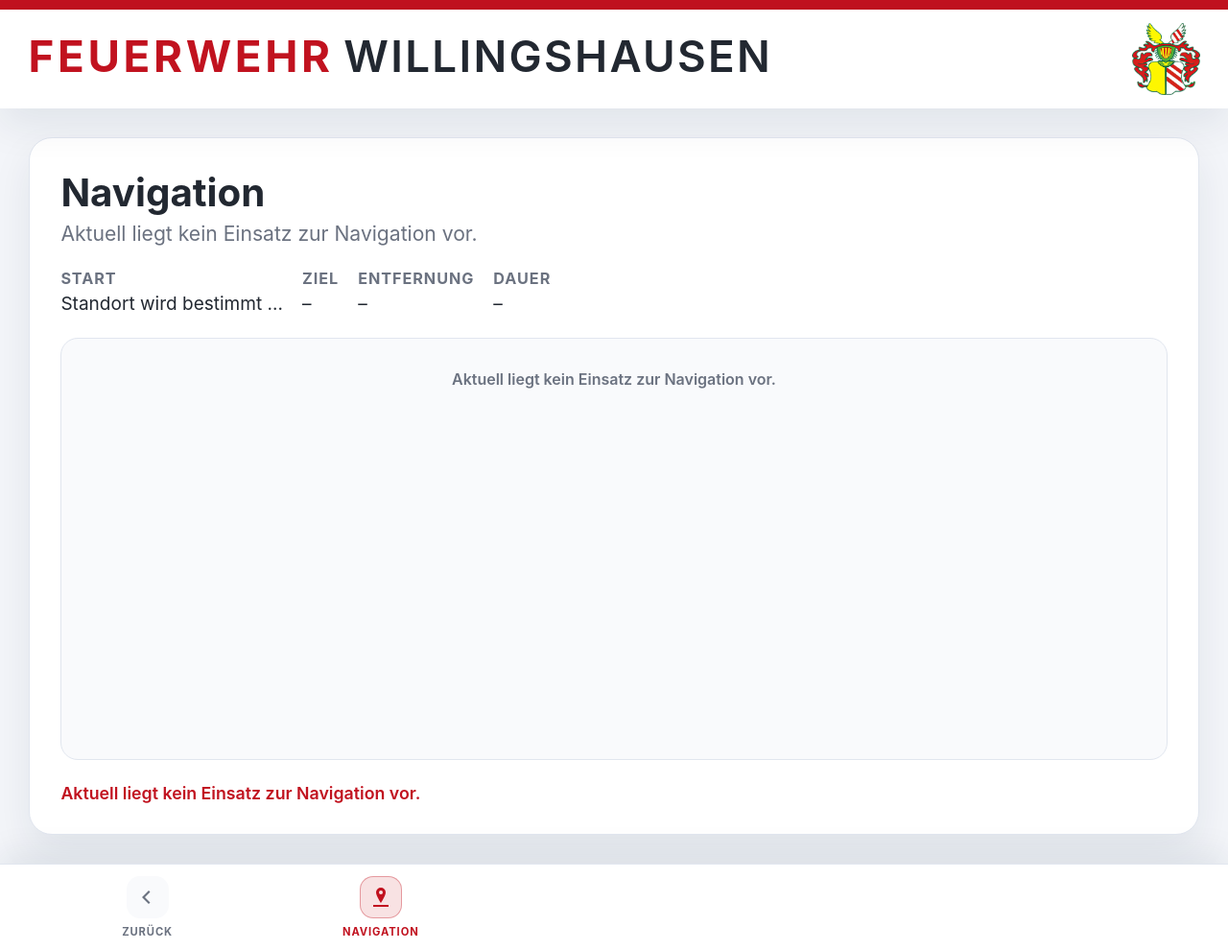
After one commit to TimUx/alarm-monitor, a Flask app: page /navigation in a window 1280 px wide. The commit adds this page. Shown: the whole page at 96% size. Run offline with Flask 3, Linux system fonts and the light colour scheme.

Commit message:
Add navigation view for active alarms

```diff
--- a/alarm_dashboard/app.py
+++ b/alarm_dashboard/app.py
@@ -180,6 +180,15 @@ def create_app(config: Optional[AppConfig] = None) -> Flask:
             department_name=config.fire_department_name,
         )
 
+    @app.route("/navigation")
+    def navigation_page() -> str:
+        crest_url = url_for("static", filename="img/crest.png")
+        return render_template(
+            "navigation.html",
+            crest_url=crest_url,
+            department_name=config.fire_department_name,
+        )
+
     @app.route("/history")
     def history_page() -> str:
         raw_entries = store.history()
--- a/alarm_dashboard/static/css/dashboard.css
+++ b/alarm_dashboard/static/css/dashboard.css
@@ -554,10 +554,6 @@ body.mode-alarm .app-main {
     padding-bottom: 2.5rem;
 }
 
-body.mode-alarm .bottom-nav {
-    display: none;
-}
-
 .hidden {
     display: none !important;
 }
@@ -850,7 +846,111 @@ body.mode-alarm .bottom-nav {
         font-size: clamp(1rem, 3.1vw, 1.18rem);
     }
 
-    .idle-last-alarm strong {
+.idle-last-alarm strong {
         font-size: clamp(1.05rem, 3.2vw, 1.25rem);
     }
 }
+
+body.navigation-page {
+    background: var(--background);
+    color: var(--text-primary);
+}
+
+body.navigation-page .app-shell {
+    min-height: 100vh;
+}
+
+body.navigation-page .app-main {
+    padding: clamp(1.4rem, 1.1rem + 1vw, 2rem);
+}
+
+.navigation-view {
+    display: flex;
+    flex-direction: column;
+    gap: 1.5rem;
+    flex: 1;
+}
+
+.navigation-header {
+    display: flex;
+    flex-direction: column;
+    gap: 0.35rem;
+}
+
+.navigation-header h2 {
+    margin: 0;
+    font-size: clamp(2rem, 1.8rem + 0.9vw, 2.6rem);
+}
+
+.navigation-target {
+    margin: 0;
+    font-size: clamp(1.1rem, 1rem + 0.4vw, 1.4rem);
+    color: var(--text-secondary);
+}
+
+.navigation-details {
+    display: flex;
+    flex-wrap: wrap;
+    gap: 1.25rem;
+    margin: 0;
+    padding: 0;
+    list-style: none;
+    font-size: clamp(1rem, 0.95rem + 0.3vw, 1.2rem);
+}
+
+.navigation-details li {
+    min-width: 0;
+}
+
+.navigation-details strong {
+    display: block;
+    font-size: 0.85em;
+    letter-spacing: 0.06em;
+    text-transform: uppercase;
+    color: var(--text-secondary);
+    margin-bottom: 0.3rem;
+}
+
+.navigation-map-frame {
+    flex: 1;
+    border-radius: 18px;
+    overflow: hidden;
+    border: 1px solid var(--divider);
+    background: var(--surface-muted);
+    min-height: clamp(320px, 55vh, 620px);
+}
+
+.navigation-map {
+    width: 100%;
+    height: 100%;
+}
+
+.navigation-map--message {
+    display: grid;
+    place-items: center;
+    font-weight: 600;
+    color: var(--text-secondary);
+    padding: 2rem;
+    text-align: center;
+}
+
+.navigation-status {
+    margin: 0;
+    font-size: clamp(1rem, 0.95rem + 0.2vw, 1.15rem);
+    color: var(--text-secondary);
+}
+
+.navigation-status--error {
+    color: var(--accent);
+    font-weight: 600;
+}
+
+@media (max-width: 960px) {
+    .navigation-view {
+        gap: 1.2rem;
+    }
+
+    .navigation-map-frame {
+        min-height: clamp(360px, 65vh, 540px);
+    }
+}
--- /dev/null
+++ b/alarm_dashboard/static/js/navigation.js
@@ -0,0 +1,382 @@
+const mapCanvas = document.getElementById('navigation-map');
+const statusEl = document.getElementById('navigation-status');
+const targetEl = document.getElementById('navigation-target');
+const startEl = document.getElementById('navigation-start');
+const destinationEl = document.getElementById('navigation-destination');
+const distanceEl = document.getElementById('navigation-distance');
+const durationEl = document.getElementById('navigation-duration');
+
+let mapInstance = null;
+let routeLayer = null;
+let startMarker = null;
+let destinationMarker = null;
+
+function setStatus(message, type = 'info') {
+    if (!statusEl) {
+        return;
+    }
+    statusEl.textContent = message || '';
+    statusEl.classList.toggle('navigation-status--error', type === 'error');
+    if (message) {
+        statusEl.classList.remove('hidden');
+        statusEl.setAttribute('aria-hidden', 'false');
+    } else {
+        statusEl.classList.add('hidden');
+        statusEl.setAttribute('aria-hidden', 'true');
+    }
+}
+
+function showMapMessage(message) {
+    if (!mapCanvas) {
+        return;
+    }
+    mapCanvas.textContent = message;
+    mapCanvas.classList.add('navigation-map--message');
+    mapCanvas.setAttribute('aria-hidden', 'false');
+}
+
+function clearMapMessage() {
+    if (!mapCanvas) {
+        return;
+    }
+    mapCanvas.textContent = '';
+    mapCanvas.classList.remove('navigation-map--message');
+    mapCanvas.removeAttribute('aria-hidden');
+}
+
+function ensureLeafletMap() {
+    if (!mapCanvas || typeof window === 'undefined') {
+        return null;
+    }
+    if (mapInstance) {
+        return mapInstance;
+    }
+    if (!window.L || typeof window.L.map !== 'function') {
+        return null;
+    }
+
+    clearMapMessage();
+    mapInstance = window.L.map(mapCanvas, {
+        zoomControl: true,
+        attributionControl: true,
+    });
+    window.L.tileLayer('https://{s}.tile.openstreetmap.org/{z}/{x}/{y}.png', {
+        attribution:
+            '&copy; <a href="https://www.openstreetmap.org/copyright">OpenStreetMap</a>-Mitwirkende',
+        maxZoom: 19,
+    }).addTo(mapInstance);
+    window.setTimeout(() => {
+        mapInstance.invalidateSize();
+    }, 250);
+    return mapInstance;
+}
+
+function formatCoordinatePair(coords) {
+    if (!coords) {
+        return '–';
+    }
+    const lat = Number(coords.lat);
+    const lon = Number(coords.lon);
+    if (!Number.isFinite(lat) || !Number.isFinite(lon)) {
+        return '–';
+    }
+    const formattedLat = lat.toFixed(5);
+    const formattedLon = lon.toFixed(5);
+    if (typeof coords.accuracy === 'number' && Number.isFinite(coords.accuracy)) {
+        const accuracy = Math.round(coords.accuracy);
+        return `${formattedLat}°, ${formattedLon}° (±${accuracy}\u00A0m)`;
+    }
+    return `${formattedLat}°, ${formattedLon}°`;
+}
+
+function formatDistance(meters) {
+    if (!Number.isFinite(meters) || meters <= 0) {
+        return '–';
+    }
+    if (meters < 950) {
+        return `${Math.round(meters)}\u00A0m`;
+    }
+    const kilometers = meters / 1000;
+    return `${kilometers.toLocaleString('de-DE', {
+        maximumFractionDigits: kilometers < 10 ? 1 : 0,
+    })}\u00A0km`;
+}
+
+function formatDuration(seconds) {
+    if (!Number.isFinite(seconds) || seconds <= 0) {
+        return '–';
+    }
+    const minutes = Math.round(seconds / 60);
+    if (minutes < 60) {
+        return `${minutes}\u00A0Min`;
+    }
+    const hours = Math.floor(minutes / 60);
+    const remainingMinutes = minutes % 60;
+    if (remainingMinutes === 0) {
+        return `${hours}\u00A0Std`;
+    }
+    return `${hours}\u00A0Std ${remainingMinutes}\u00A0Min`;
+}
+
+function describeAlarmLocation(alarm) {
+    if (!alarm) {
+        return null;
+    }
+    if (typeof alarm.location === 'string' && alarm.location.trim().length > 0) {
+        return alarm.location.trim();
+    }
+    const details = alarm.location_details;
+    if (!details || typeof details !== 'object') {
+        return null;
+    }
+    const parts = [];
+    ['street', 'additional', 'object', 'village', 'town'].forEach((key) => {
+        const value = details[key];
+        if (typeof value === 'string') {
+            const trimmed = value.trim();
+            if (trimmed.length > 0 && !parts.includes(trimmed)) {
+                parts.push(trimmed);
+            }
+        }
+    });
+    if (parts.length === 0) {
+        return null;
+    }
+    return parts.join(', ');
+}
+
+function resolveCoordinates(coordinates, fallbackLat, fallbackLon) {
+    const candidates = [];
+    if (coordinates && coordinates.lat != null && coordinates.lon != null) {
+        candidates.push({ lat: coordinates.lat, lon: coordinates.lon });
+    }
+    if (fallbackLat != null && fallbackLon != null) {
+        candidates.push({ lat: fallbackLat, lon: fallbackLon });
+    }
+    for (const entry of candidates) {
+        const lat = Number(entry.lat);
+        const lon = Number(entry.lon);
+        if (Number.isFinite(lat) && Number.isFinite(lon)) {
+            return { lat, lon };
+        }
+    }
+    return null;
+}
+
+function fetchAlarm() {
+    return fetch('/api/alarm').then((response) => {
+        if (!response.ok) {
+            throw new Error('Alarmdaten konnten nicht geladen werden.');
+        }
+        return response.json();
+    });
+}
+
+function requestCurrentPosition() {
+    if (typeof navigator === 'undefined' || !navigator.geolocation) {
+        return Promise.reject(new Error('Standortdienste werden von diesem Gerät nicht unterstützt.'));
+    }
+    return new Promise((resolve, reject) => {
+        navigator.geolocation.getCurrentPosition(
+            (position) => {
+                resolve({
+                    lat: position.coords.latitude,
+                    lon: position.coords.longitude,
+                    accuracy: position.coords.accuracy,
+                });
+            },
+            (error) => {
+                let message = 'Der aktuelle Standort konnte nicht ermittelt werden.';
+                if (error && typeof error.code === 'number') {
+                    switch (error.code) {
+                        case error.PERMISSION_DENIED:
+                            message = 'Der Zugriff auf den Standort wurde verweigert.';
+                            break;
+                        case error.POSITION_UNAVAILABLE:
+                            message = 'Der Standort ist derzeit nicht verfügbar.';
+                            break;
+                        case error.TIMEOUT:
+                            message = 'Die Standortbestimmung hat zu lange gedauert.';
+                            break;
+                        default:
+                            break;
+                    }
+                }
+                reject(new Error(message));
+            },
+            {
+                enableHighAccuracy: true,
+                timeout: 15000,
+                maximumAge: 0,
+            },
+        );
+    });
+}
+
+async function requestRoute(start, destination) {
+    const baseUrl = 'https://router.project-osrm.org/route/v1/driving/';
+    const query = `${start.lon},${start.lat};${destination.lon},${destination.lat}`;
+    const params = '?overview=full&geometries=geojson';
+    const response = await fetch(`${baseUrl}${query}${params}`);
+    if (!response.ok) {
+        throw new Error('Die Route konnte nicht berechnet werden.');
+    }
+    const data = await response.json();
+    if (!data || data.code !== 'Ok' || !Array.isArray(data.routes) || data.routes.length === 0) {
+        throw new Error('Für die Strecke wurde keine Route gefunden.');
+    }
+    return data.routes[0];
+}
+
+function updateRouteOnMap(start, destination, route) {
+    const map = ensureLeafletMap();
+    if (!map) {
+        throw new Error('Kartendienst ist derzeit nicht verfügbar.');
+    }
+
+    if (routeLayer) {
+        map.removeLayer(routeLayer);
+    }
+    if (startMarker) {
+        map.removeLayer(startMarker);
+    }
+    if (destinationMarker) {
+        map.removeLayer(destinationMarker);
+    }
+
+    const coordinates = route.geometry?.coordinates?.map((pair) => [pair[1], pair[0]]);
+    if (!coordinates || coordinates.length === 0) {
+        throw new Error('Die Route enthält keine Geometrie.');
+    }
+
+    routeLayer = window.L.polyline(coordinates, {
+        color: '#c1121f',
+        weight: 6,
+        opacity: 0.85,
+        lineJoin: 'round',
+        lineCap: 'round',
+    }).addTo(map);
+
+    startMarker = window.L.marker([start.lat, start.lon], {
+        title: 'Aktueller Standort',
+    }).addTo(map);
+    destinationMarker = window.L.marker([destination.lat, destination.lon], {
+        title: 'Einsatzort',
+    }).addTo(map);
+
+    const bounds = routeLayer.getBounds();
+    if (bounds.isValid()) {
+        map.fitBounds(bounds, { padding: [32, 32] });
+    }
+
+    if (distanceEl) {
+        distanceEl.textContent = formatDistance(route.distance);
+    }
+    if (durationEl) {
+        durationEl.textContent = formatDuration(route.duration);
+    }
+}
+
+function showDestinationOnly(destination) {
+    const map = ensureLeafletMap();
+    if (!map) {
+        return false;
+    }
+
+    if (routeLayer) {
+        map.removeLayer(routeLayer);
+        routeLayer = null;
+    }
+    if (startMarker) {
+        map.removeLayer(startMarker);
+        startMarker = null;
+    }
+    if (destinationMarker) {
+        map.removeLayer(destinationMarker);
+    }
+
+    destinationMarker = window.L.marker([destination.lat, destination.lon], {
+        title: 'Einsatzort',
+    }).addTo(map);
+    map.setView([destination.lat, destination.lon], 16);
+    return true;
+}
+
+async function initializeNavigation() {
+    let destinationCoordinates = null;
+    try {
+        setStatus('Einsatzdaten werden geladen …');
+        showMapMessage('Karte wird vorbereitet …');
+        const data = await fetchAlarm();
+
+        if (!data || data.mode !== 'alarm' || !data.alarm) {
+            const idleMessage = 'Aktuell liegt kein Einsatz zur Navigation vor.';
+            targetEl.textContent = idleMessage;
+            destinationEl.textContent = '–';
+            setStatus(idleMessage, 'error');
+            showMapMessage(idleMessage);
+            return;
+        }
+
+        const alarm = data.alarm;
+        const locationText = describeAlarmLocation(alarm) || 'Einsatzort unbekannt';
+        const keyword = alarm.keyword || alarm.subject || 'Aktueller Einsatz';
+        const separator = keyword.includes(' – ') ? ' – ' : ' – ';
+        targetEl.textContent = `${keyword}${separator}${locationText}`;
+        destinationEl.textContent = locationText;
+
+        destinationCoordinates = resolveCoordinates(
+            data.coordinates,
+            alarm.latitude,
+            alarm.longitude,
+        );
+        if (!destinationCoordinates) {
+            const message = 'Für den aktuellen Einsatz stehen keine Navigationskoordinaten zur Verfügung.';
+            setStatus(message, 'error');
+            showMapMessage(message);
+            return;
+        }
+
+        setStatus('Bestimme aktuellen Standort …');
+        const position = await requestCurrentPosition();
+        if (startEl) {
+            startEl.textContent = formatCoordinatePair(position);
+        }
+
+        setStatus('Berechne Route …');
+        const route = await requestRoute(position, destinationCoordinates);
+        updateRouteOnMap(position, destinationCoordinates, route);
+        setStatus('Route bereit. Gute Fahrt!');
+    } catch (error) {
+        console.error('Navigation konnte nicht geladen werden', error);
+        const message = error instanceof Error ? error.message : 'Navigation konnte nicht geladen werden.';
+        setStatus(message, 'error');
+        let fallbackShown = false;
+        if (destinationCoordinates) {
+            try {
+                fallbackShown = showDestinationOnly(destinationCoordinates);
+            } catch (mapError) {
+                console.error('Fallback navigation map failed', mapError);
+                fallbackShown = false;
+            }
+        }
+        if (!fallbackShown) {
+            showMapMessage(message);
+        }
+        if (startEl) {
+            startEl.textContent = 'Unbekannt';
+        }
+        if (distanceEl) {
+            distanceEl.textContent = '–';
+        }
+        if (durationEl) {
+            durationEl.textContent = '–';
+        }
+    }
+}
+
+if (document.readyState === 'loading') {
+    document.addEventListener('DOMContentLoaded', initializeNavigation);
+} else {
+    initializeNavigation();
+}
--- /dev/null
+++ b/alarm_dashboard/templates/navigation.html
@@ -0,0 +1,93 @@
+<!DOCTYPE html>
+<html lang="de">
+<head>
+    <meta charset="UTF-8">
+    <meta http-equiv="X-UA-Compatible" content="IE=edge">
+    <meta name="viewport" content="width=device-width, initial-scale=1.0">
+    <title>Einsatznavigation</title>
+    <link rel="stylesheet" href="/static/css/dashboard.css">
+    <link
+        rel="stylesheet"
+        href="https://unpkg.com/leaflet@1.9.4/dist/leaflet.css"
+        crossorigin=""
+    >
+</head>
+<body class="navigation-page">
+    <div class="app-shell">
+        <div class="app-topline" aria-hidden="true"></div>
+        <header class="app-header">
+            <div class="header-brand">
+                <h1>
+                    Feuerwehr <span>{{ department_name }}</span>
+                </h1>
+            </div>
+            <div class="header-meta">
+                <img src="{{ crest_url }}" alt="Gemeindewappen" class="crest">
+            </div>
+        </header>
+        <main class="app-main">
+            <section class="panel navigation-view" aria-labelledby="navigation-title">
+                <div class="navigation-header">
+                    <h2 id="navigation-title">Navigation</h2>
+                    <p class="navigation-target" id="navigation-target">Einsatzdaten werden geladen …</p>
+                </div>
+                <ul class="navigation-details" aria-live="polite" aria-label="Routeninformationen">
+                    <li>
+                        <strong>Start</strong>
+                        <span id="navigation-start">Standort wird bestimmt …</span>
+                    </li>
+                    <li>
+                        <strong>Ziel</strong>
+                        <span id="navigation-destination">–</span>
+                    </li>
+                    <li>
+                        <strong>Entfernung</strong>
+                        <span id="navigation-distance">–</span>
+                    </li>
+                    <li>
+                        <strong>Dauer</strong>
+                        <span id="navigation-duration">–</span>
+                    </li>
+                </ul>
+                <div class="navigation-map-frame">
+                    <div
+                        id="navigation-map"
+                        class="navigation-map navigation-map--message"
+                        role="region"
+                        aria-live="polite"
+                    >
+                        Karte wird geladen …
+                    </div>
+                </div>
+                <p class="navigation-status" id="navigation-status">Route wird vorbereitet …</p>
+            </section>
+        </main>
+        <nav class="bottom-nav" aria-label="Hauptnavigation">
+            <a href="/" class="bottom-nav__item" aria-label="Zurück zum Dashboard">
+                <span class="bottom-nav__icon" aria-hidden="true">
+                    <svg viewBox="0 0 24 24" role="presentation">
+                        <path d="M13 5 6 12l7 7 1.5-1.5L9 12l5.5-5.5z" />
+                    </svg>
+                </span>
+                <span class="bottom-nav__label">Zurück</span>
+            </a>
+            <a href="/navigation" class="bottom-nav__item bottom-nav__item--active" aria-current="page">
+                <span class="bottom-nav__icon" aria-hidden="true">
+                    <svg viewBox="0 0 24 24" role="presentation">
+                        <path
+                            d="M12 2a5 5 0 0 0-5 5c0 3.53 5 11 5 11s5-7.47 5-11a5 5 0 0 0-5-5zm0 7a2 2 0 1 1 0-4 2 2 0 0 1 0 4zM4 20h16v2H4z"
+                        />
+                    </svg>
+                </span>
+                <span class="bottom-nav__label">Navigation</span>
+            </a>
+        </nav>
+    </div>
+    <script
+        src="https://unpkg.com/leaflet@1.9.4/dist/leaflet.js"
+        crossorigin=""
+        defer
+    ></script>
+    <script src="/static/js/navigation.js" defer></script>
+</body>
+</html>
```
Also changed, not shown: alarm_dashboard/static/js/dashboard.js (+19 -0 lines), alarm_dashboard/templates/dashboard.html (+15 -0 lines).
